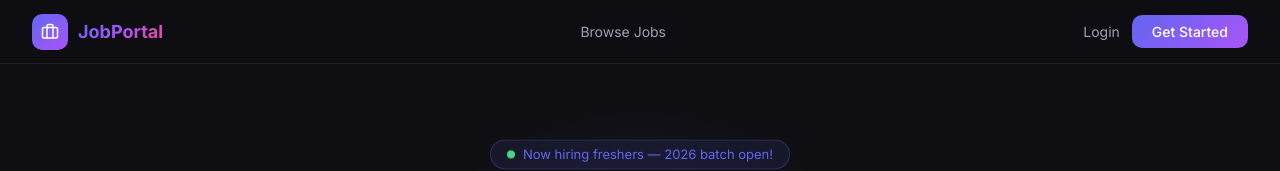
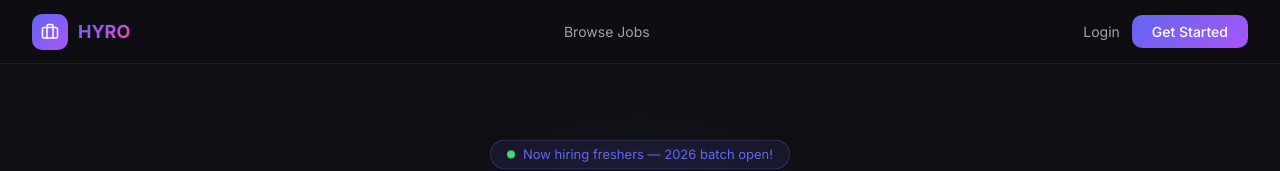
Before and after one commit to ammunirala/job-portal-frontend, a React (Create React App) app: page / in a window 1280 px wide. Shown: the top 171 px of the page. Built offline with nearby package versions, Linux system fonts and the light colour scheme.

Commit message:
Rename JbPortal to HYRO

```diff
--- a/public/index.html
+++ b/public/index.html
@@ -24,7 +24,7 @@
       work correctly both with client-side routing and a non-root public URL.
       Learn how to configure a non-root public URL by running `npm run build`.
     -->
-    <title>React App</title>
+    <title>HYRO</title>
   </head>
   <body>
     <noscript>You need to enable JavaScript to run this app.</noscript>
--- a/src/components/Navbar.js
+++ b/src/components/Navbar.js
@@ -14,7 +14,7 @@ export default function Navbar() {
           <Briefcase size={18} />
         </div>
         <span style={{ fontWeight:700, fontSize:18 }}
-          className="gradient-text">JobPortal</span>
+          className="gradient-text">HYRO</span>
       </Link>
 
       {/* Center links */}
```
